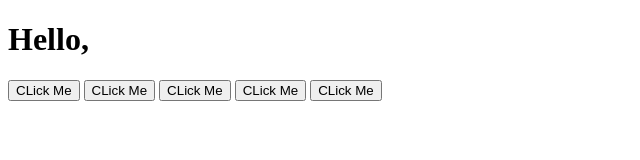
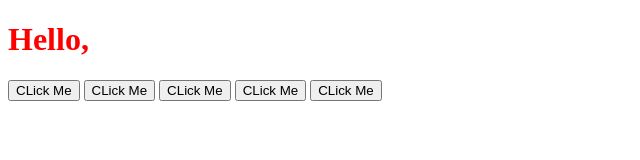
Before and after one commit to kiishi-0/jQueryPractice, a plain HTML site: page index.html in a window 1280 px wide. Shown: the whole page, without its empty margins (0-640 px from the left). Drawn offline with nearby package versions, Linux system fonts and the light colour scheme.

Commit message:
Somehow fixed it let's try

```diff
--- a/index.html
+++ b/index.html
@@ -16,8 +16,9 @@
   <button>CLick Me</button>
   <button>CLick Me</button>
   <button>CLick Me</button>
+
   <script src="https://ajax.googleapis.com/ajax/libs/jquery/3.6.3/jquery.min.js"></script>
-  <script src="https://replit.com/public/js/replit-badge.js" theme="blue" defer></script>
+  <script src="script.js"></script>
 </body>
 
 </html>
--- a/script.js
+++ b/script.js
@@ -1 +1 @@
-$('h1').css("color", "red")
+$("h1").css("color", "red")
```
